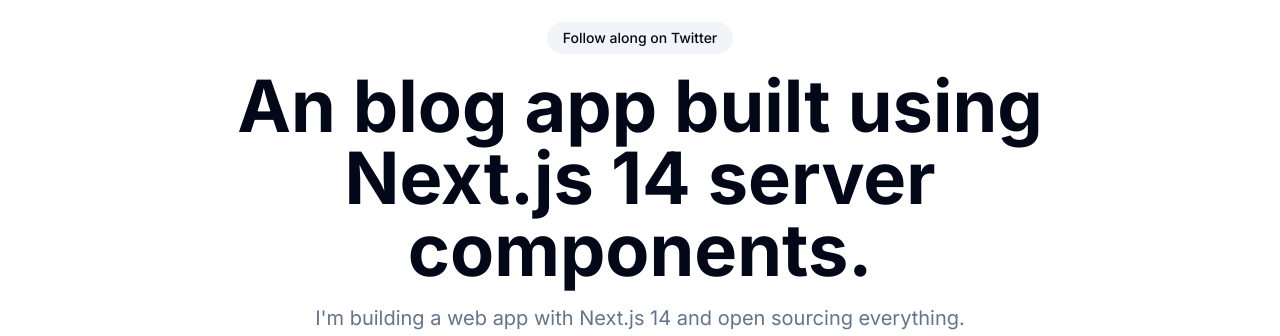
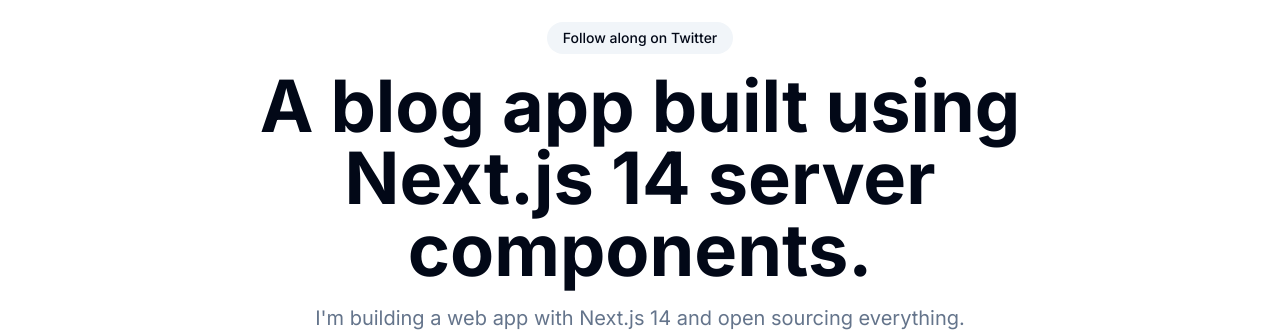
Before and after one commit to 47anjan/frontpage, a Next.js app: page / in a window 1280 px wide. Shown: the part 131-467 px from the top of the page. Built offline with nearby package versions, Linux system fonts and the light colour scheme; no server answers.

Commit message:
Fix typo

```diff
--- a/app/page.tsx
+++ b/app/page.tsx
@@ -16,7 +16,7 @@
               Follow along on Twitter
             </Link>
             <h1 className="font-bold text-3xl sm:text-5xl md:text-6xl lg:text-7xl">
-              An blog app built using Next.js 14 server components.
+              A blog app built using Next.js 14 server components.
             </h1>
             <p className="max-w-[42rem] leading-normal text-muted-foreground sm:text-xl sm:leading-8">
               I&apos;m building a web app with Next.js 14 and open sourcing
```
